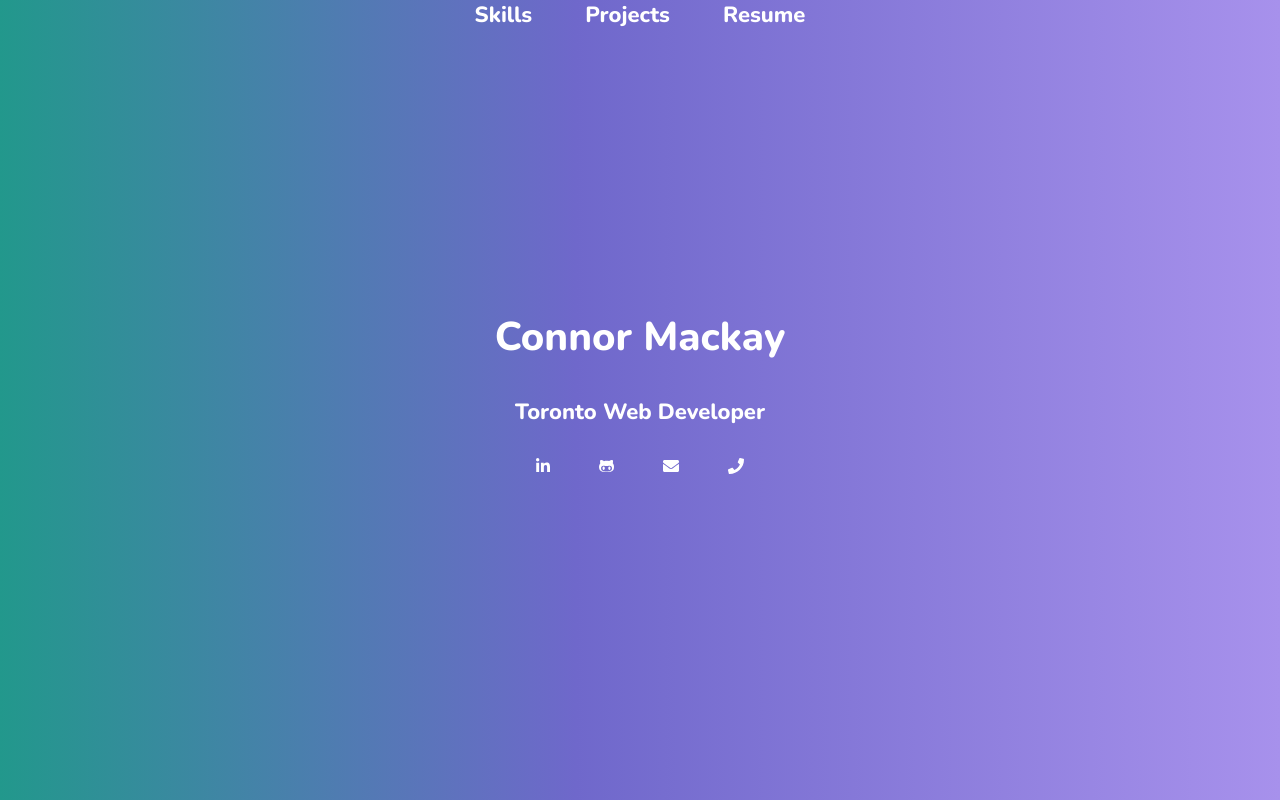
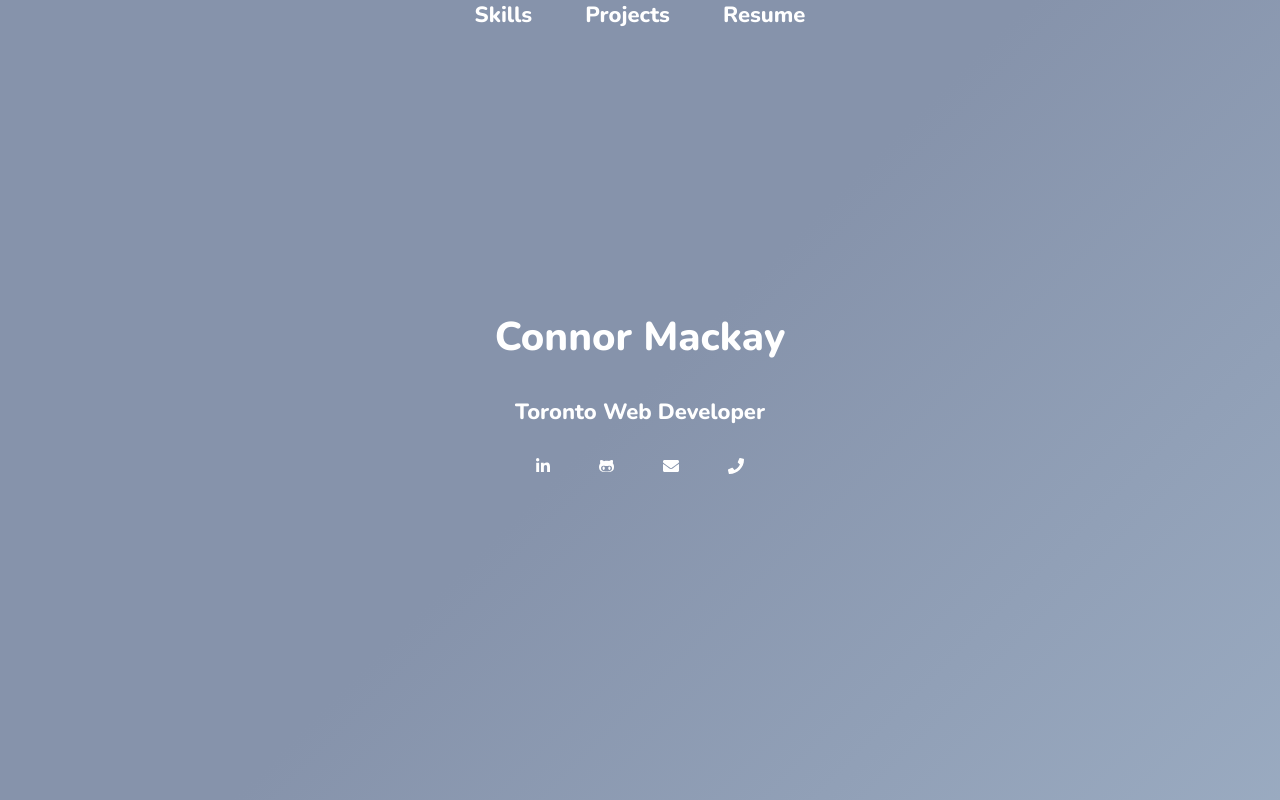
Before and after one commit to CD-Mackay/CD-Mackay.github.io, a React (Create React App) app: page / in a window 1280 px wide. Shown: the top 800 px of the page. Built offline with nearby package versions, Linux system fonts and the light colour scheme.

Commit message:
refactor background

```diff
--- a/src/App.css
+++ b/src/App.css
@@ -1,7 +1,6 @@
 
 
 .App-header {
-  background-color: #282c34;
   min-height: 100vh;
   display: flex;
   flex-direction: column;
@@ -15,6 +14,11 @@
   color: #61dafb;
 }
 
+.App {
+  background-color: #bdd4e7;
+  background-image: linear-gradient(315deg, #bdd4e7 0%, #8693ab 74%);
+
+}
 @keyframes App-logo-spin {
   from {
     transform: rotate(0deg);
--- a/src/Components/styles.scss
+++ b/src/Components/styles.scss
@@ -45,7 +45,8 @@ i:hover {
   display: flex;
   flex-direction: column;
   justify-content: center;
-  background: linear-gradient(90deg, rgba(34,152,140,1) 0%, rgba(111,104,203,1) 45%, rgba(167,145,236,1) 100%);
+
+
 
 }
 
@@ -104,8 +105,6 @@ body {
   height: 100vh;
   display: flex;
   flex-direction: column;
-  background: rgb(34,152,140);
-  background: linear-gradient(90deg, rgba(34,152,140,1) 0%, rgba(111,104,203,1) 45%, rgba(167,145,236,1) 100%);
   text-align: center;
 }
 
@@ -117,8 +116,6 @@ li {
 #introduction {
   height: 100vh;
   width: 100vw;
-  background: rgb(34,152,140);
-  background: linear-gradient(90deg, rgba(34,152,140,1) 0%, rgba(111,104,203,1) 45%, rgba(167,145,236,1) 100%);
   text-align: center;
   display: flex;
   flex-direction: column;
@@ -129,8 +126,6 @@ li {
 
 #nav {
   width: 100%;
-  background: rgb(34,152,140);
-  background: linear-gradient(90deg, rgba(34,152,140,1) 0%, rgba(111,104,203,1) 45%, rgba(167,145,236,1) 100%);
 }
 
 .nav-link {
```
